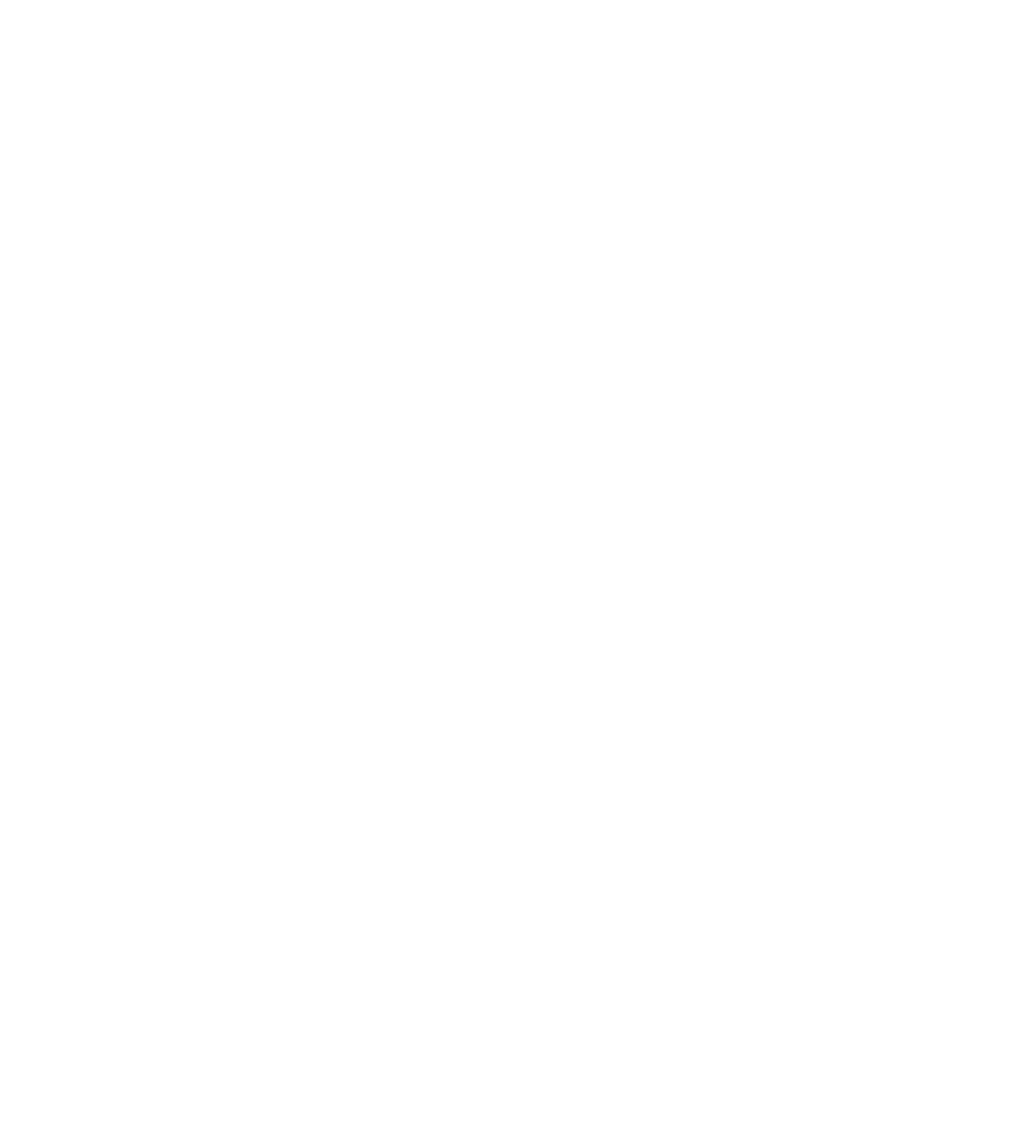
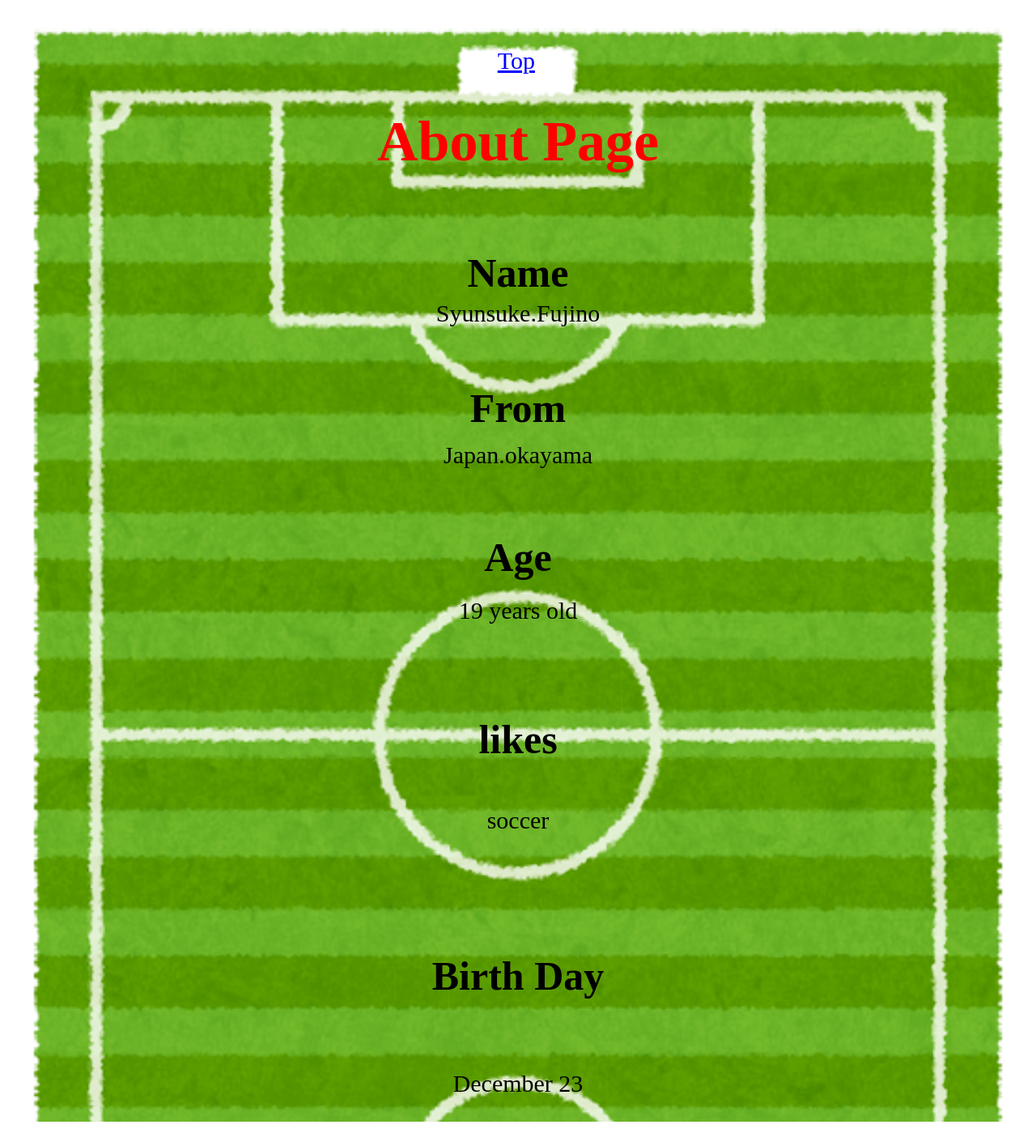
Before and after one commit to syuncyan/portfolio, a Nuxt app: page /about in a window 1280 px wide. Before the commit this address had no page. Shown: the whole page at 81% size. Before the commit the page ends 800 px from the top, so only its background shows below. Built offline with nearby package versions, Linux system fonts and the light colour scheme.

Commit message:
Initial commit

```diff
--- a/components/SquareBox.vue
+++ b/components/SquareBox.vue
@@ -1,52 +1,37 @@
 <template>
-<div class="square"
-      :style="{background:activeColor}"
-      @click="changecolor">
-      <p class="text">{{text}}</p>
-      </div>
+<div class="square">
+  <a href="404.html" class="not" style="color: blue;">404</a>
+  </div>
 </template>
 
 <script>
-export default {
-  data () {
-    return {
-      activeColor: this.sColor,
-    }
-  },
-  props:[
-    'pColor',
-    'sColor',
-    'text',
-  ],
-  methods: {
-    changecolor() {
-      if(this.activeColor === this.pColor){
-        this.activeColor = this.sColor
-      }else{
-        this.activeColor = this.pColor
-      }
-    }
-  },
-}
+
 </script>
 
 <style>
 .square {
             width: 300px;
+            text-align: center;
               height: 300px;
               position: relative;
-              left:10%;
+              left: 38%;
               border-radius: 50%;
               background-image: url(soccer_ball.jpg);
               background-position: center;
               background-size: cover;
 }
-.text{
-  text-align: center;
-  position: absolute;
-  top: 30%;
-  left: 20%;
-  color: rgb(12, 12, 12);
-  font-size: 60px;
+.square img{
+  width: 100%;
+  cursor: pointer;
+}
+.square:hover{
+  box-shadow: 10px 10px 10px rgba(0,0,0,0.5);
+  transform: translateY(-10px);
+  transition-duration: 0.5s;
+}
+.not{
+  position: relative;
+  top: 120px;
+  font-size: 30px;
 }
 </style>
--- a/components/Tutorial.vue
+++ b/components/Tutorial.vue
@@ -3,18 +3,8 @@
   <div
     class="relative flex items-top justify-center min-h-screen bg-gray-100 sm:items-center sm:pt-0"
   >
-    <link
-      href="https://cdn.jsdelivr.net/npm/tailwindcss@2.1.2/dist/tailwind.min.css"
-      rel="stylesheet"
-    />
     <div class="max-w-4xl mx-auto sm:px-6 lg:px-8">
-        <svg
-          width="218"
-          height="45"
-          viewBox="0 0 159 30"
-          fill="none"
-          xmlns="http://www.w3.org/2000/svg"
-        >
+
           <path
             d="M55.5017 6.81866H60.1727L70.0719 22.9912V6.81866H74.3837V29.7345H69.7446L59.8135 13.5955V29.7345H55.5017V6.81866Z"
             fill="#003543"
@@ -43,85 +33,86 @@
             d="M24.7203 29.704H41.1008C41.6211 29.7041 42.1322 29.5669 42.5828 29.3061C43.0334 29.0454 43.4075 28.6704 43.6675 28.2188C43.9275 27.7672 44.0643 27.2549 44.0641 26.7335C44.0639 26.2121 43.9266 25.6999 43.6662 25.2485L32.6655 6.15312C32.4055 5.70162 32.0315 5.32667 31.581 5.06598C31.1305 4.8053 30.6195 4.66805 30.0994 4.66805C29.5792 4.66805 29.0682 4.8053 28.6177 5.06598C28.1672 5.32667 27.7932 5.70162 27.5332 6.15312L24.7203 11.039L19.2208 1.48485C18.9606 1.03338 18.5864 0.658493 18.1358 0.397853C17.6852 0.137213 17.1741 0 16.6538 0C16.1336 0 15.6225 0.137213 15.1719 0.397853C14.7213 0.658493 14.3471 1.03338 14.0868 1.48485L0.397874 25.2485C0.137452 25.6999 0.000226653 26.2121 2.8053e-07 26.7335C-0.000226092 27.2549 0.136554 27.7672 0.396584 28.2188C0.656614 28.6704 1.03072 29.0454 1.48129 29.3061C1.93185 29.5669 2.44298 29.7041 2.96326 29.704H13.2456C17.3195 29.704 20.3239 27.9106 22.3912 24.4118L27.4102 15.7008L30.0986 11.039L38.1667 25.0422H27.4102L24.7203 29.704ZM13.0779 25.0374L5.9022 25.0358L16.6586 6.36589L22.0257 15.7008L18.4322 21.9401C17.0593 24.2103 15.4996 25.0374 13.0779 25.0374Z"
             fill="#00DC82"
           />
-        </svg>
-      </a>
       <div class="mt-8 bg-white overflow-hidden shadow sm:rounded-lg p-6">
         <h2 class="text-2xl leading-7 font-semibold">
-          Welcome to my Portfolio site
+          Welcome to <br> my Portfolio site
         </h2>
-        <p class="mt-3 text-gray-600">
-          ようこそ私のポートフォリオサイトへ
-          <br>
-          すきなだけみてね
-        </p>
-        <p>This is My Portfolio site you must watch this site </p>
       </div>
       <div class="flex justify-center pt-4 space-x-2">
-        <a href="https://github.com/nuxt/nuxt.js" target="_blank"
-          ><svg
+        <svg
             class="w-6 h-6 text-gray-600 hover:text-gray-800 button--github"
-            xmlns="http://www.w3.org/2000/svg"
-            xmlns:xlink="http://www.w3.org/1999/xlink"
             aria-hidden="true"
             role="img"
             width="32"
             height="32"
             preserveAspectRatio="xMidYMid meet"
             viewBox="0 0 24 24"
-          >
-            <path
-              d="M12 2.247a10 10 0 0 0-3.162 19.487c.5.088.687-.212.687-.475c0-.237-.012-1.025-.012-1.862c-2.513.462-3.163-.613-3.363-1.175a3.636 3.636 0 0 0-1.025-1.413c-.35-.187-.85-.65-.013-.662a2.001 2.001 0 0 1 1.538 1.025a2.137 2.137 0 0 0 2.912.825a2.104 2.104 0 0 1 .638-1.338c-2.225-.25-4.55-1.112-4.55-4.937a3.892 3.892 0 0 1 1.025-2.688a3.594 3.594 0 0 1 .1-2.65s.837-.262 2.75 1.025a9.427 9.427 0 0 1 5 0c1.912-1.3 2.75-1.025 2.75-1.025a3.593 3.593 0 0 1 .1 2.65a3.869 3.869 0 0 1 1.025 2.688c0 3.837-2.338 4.687-4.563 4.937a2.368 2.368 0 0 1 .675 1.85c0 1.338-.012 2.413-.012 2.75c0 .263.187.575.687.475A10.005 10.005 0 0 0 12 2.247z"
-              fill="currentColor"
-            /></svg>
-            </a>
-        <a href="https://twitter.com/nuxt_js" target="_blank"
-          ><svg
-            class="w-6 h-6 text-gray-600 hover:text-gray-800"
-            xmlns="http://www.w3.org/2000/svg"
-            xmlns:xlink="http://www.w3.org/1999/xlink"
+          ></svg>
+            <svg
             aria-hidden="true"
             role="img"
             width="32"
             height="32"
             preserveAspectRatio="xMidYMid meet"
             viewBox="0 0 24 24"
-          >
-            <path
-              d="M22.46 6c-.77.35-1.6.58-2.46.69c.88-.53 1.56-1.37 1.88-2.38c-.83.5-1.75.85-2.72 1.05C18.37 4.5 17.26 4 16 4c-2.35 0-4.27 1.92-4.27 4.29c0 .34.04.67.11.98C8.28 9.09 5.11 7.38 3 4.79c-.37.63-.58 1.37-.58 2.15c0 1.49.75 2.81 1.91 3.56c-.71 0-1.37-.2-1.95-.5v.03c0 2.08 1.48 3.82 3.44 4.21a4.22 4.22 0 0 1-1.93.07a4.28 4.28 0 0 0 4 2.98a8.521 8.521 0 0 1-5.33 1.84c-.34 0-.68-.02-1.02-.06C3.44 20.29 5.7 21 8.12 21C16 21 20.33 14.46 20.33 8.79c0-.19 0-.37-.01-.56c.84-.6 1.56-1.36 2.14-2.23z"
-              fill="currentColor"
-            /></svg>
-            </a>
+          ></svg>
       </div>
-
-
-
-
-      <SquareBox pColor="" sColor="" text = "About" />
-      <br>
-      <SquareBox pColor="" sColor="" text = "Skills"/>
-      <br>
-      <SquareBox pColor="" sColor="" text = "Hobby"/>
-      <br>
+      <a href="/about" class="box">
+    <img  src="soccer_ball.jpg" class="square" alt="About">
+    <p class="p">About</p>
+  </a>
+  <a href="/Skills" class="box">
+    <img  src="soccer_ball.jpg" class="square" alt="Skills">
+    <p class="p">Skills</p>
+  </a>
+  <a href="/Hobby" class="box">
+    <img  src="soccer_ball.jpg" class="square" alt="Hobby">
+    <p class="p">Hobby</p>
+  </a>
+      <SquareBox class="box1"></SquareBox>
     </div>
   </div>
 </template>
 <style>
-h2{
+.text-2xl{
   text-align: center;
-}
-p{
-  text-align: center;
+  font-size: 80px;
+  position: relative;
+  top: 100px;
 }
 .relative{
-  background-image: url(soccer_field.jpg);
+  background-image: url('~assets/soccer_field.jpg');
   background-size: cover
 }
+.box{
+    display: inline-block;
+    position: relative;
+    left: 15px;
+    top: 0px;
+}
+.box{
+    display: block;
+}
+.p{
+  font-size: 30px;
+  text-align: center;
+  position: relative;
+  top: -210px;
+  left: -15px;
+  color: blue;
+}
+.box1{
+  position: relative;
+  left: 39%;
+  top: -30px;
+}
 </style>
-
 <script>
 import SquareBox from "./SquareBox.vue";
 export default {
   name: 'NuxtTutorial',
     components: {SquareBox},
 }
+
 </script>
+</script>
--- /dev/null
+++ b/pages/about.vue
@@ -0,0 +1,54 @@
+<template>
+    <div class="about-container">
+        <a href="/" class="top" style="color: blue;">Top</a>
+        <h4>About Page</h4>
+        <h1>Name</h1>
+        <p>Syunsuke.Fujino</p>
+        <h2>From</h2>
+        <p>Japan.okayama</p>
+        <h3>Age</h3>
+        <p>19 years old</p>
+        <h5>likes</h5>
+        <p>soccer</p>
+        <h6>Birth Day</h6>
+        <p>December 23</p>
+    </div>
+</template>
+
+<script>
+export default {
+    name: "AboutPage",
+}
+</script>
+
+<style scoped>
+h1,h2,h3,h5,h6{
+    text-align: center;
+    font-size: 50px;
+}
+
+p{
+    text-align: center;
+    font-size: 30px;
+    position: relative;
+    top: -30px;
+}
+
+h4{
+    text-align: center;
+    font-size: 70px;
+    color: red;
+}
+
+.about-container{
+  background-image: url('~assets/soccer_field.jpg');
+  background-size: cover
+}
+
+.top{
+    position: relative;
+    left: 48%;
+    top: 50px;
+    font-size: 30px;
+}
+</style>
--- /dev/null
+++ b/pages/hobby.vue
@@ -0,0 +1,56 @@
+<template>
+      <div class="hobby-container">
+        <a href="/" class="top" style="color: blue;">Top</a>
+        <h6>Hobby Page</h6>
+
+        <h1>SOCCER</h1><br>
+        <p>サッカーを14年目やってます。<br>今も社会人でやってます。</p>
+        <h2>Sports</h2>
+        <p>週に5回程度、ランニングをしたり体を動かしたりしてます。</p>
+        <h3>Youtube</h3>
+        <p>暇なときは、大体Youtubeを見ています。</p>
+        <h4>Tik Tok</h4>
+        <p>暇な時でYoutubeを見ていないときはTik Tokを見ています。</p>
+        <h5>Sleeping</h5>
+        <p>とてもとても暇なときはだいたい寝ています。</p>
+    </div>
+</template>
+
+<script>
+export default {
+   name: "HobbyPage",
+}
+
+
+</script>
+<style  scoped>
+h6 {
+      text-align: center;
+      font-size: 70px;
+      color: gray
+  }
+  h1,h2,h3,h4,h5{
+      text-align: center;
+      font-size: 50px;
+  }
+
+  p{
+      text-align: center;
+      font-size: 30px;
+      color: black;
+  }
+
+  .top{
+      position: relative;
+      left: 48%;
+      top: 50px;
+      font-size: 30px;
+  }
+
+
+
+  .hobby-container{
+  background-image: url('~assets/soccer_field.jpg');
+  background-size: cover
+}
+</style>
--- a/pages/index.vue
+++ b/pages/index.vue
@@ -4,6 +4,7 @@
 
 <script>
 export default {
-  name: 'IndexPage',
+    name: "IndexPage",
 }
 </script>
+</script>
--- /dev/null
+++ b/pages/skills.vue
@@ -0,0 +1,55 @@
+<template>
+        <div class="skills-container">
+        <a href="/" class="top" style="color: blue;">Top</a>
+        <h6>Skills Page</h6>
+    <h1>C言語</h1>
+    <p>高校の時に3年間授業があった、専門学校でも1年間授業があった。。</p>
+    <h2>Python</h2>
+    <p>高校の時の課題研究でさらっとやったことがある程度。</p>
+    <h3>Ruby</h3>
+    <p>高校3年生の時の授業でさらっとやったことがある程度</p>
+    <h4>JavaScript</h4>
+    <p>専門学校の授業でたぶん1年くらい授業があった。</p>
+    <h5>MySql</h5>
+    <p>高校の時に1年くらい、専門学校ではそこそこ授業があったきがする。</p>
+    </div>
+</template>
+
+<script>
+export default {
+    name: "SkillsPage",
+}
+</script>
+
+<style  scoped>
+            h1,h2,h3,h4,h5{
+                text-align: center;
+                font-size: 50px;
+            }
+            p{
+                text-align: center;
+                font-size: 30px;
+            }
+            .top{
+                position: relative;
+                left: 48%;
+                top: 50px;
+                font-size: 30px;
+            }
+            h6 {
+                text-align: center;
+                font-size: 70px;
+                color: aqua;
+            }
+
+    .top{
+        position: relative;
+        left: 48%;
+        top: 50px;
+        font-size: 30px;
+    }
+    .skills-container{
+    background-image: url('~assets/soccer_field.jpg');
+    background-size: cover
+  }
+  </style>
```
Also changed, not shown: assets/soccer_field.jpg (added).
